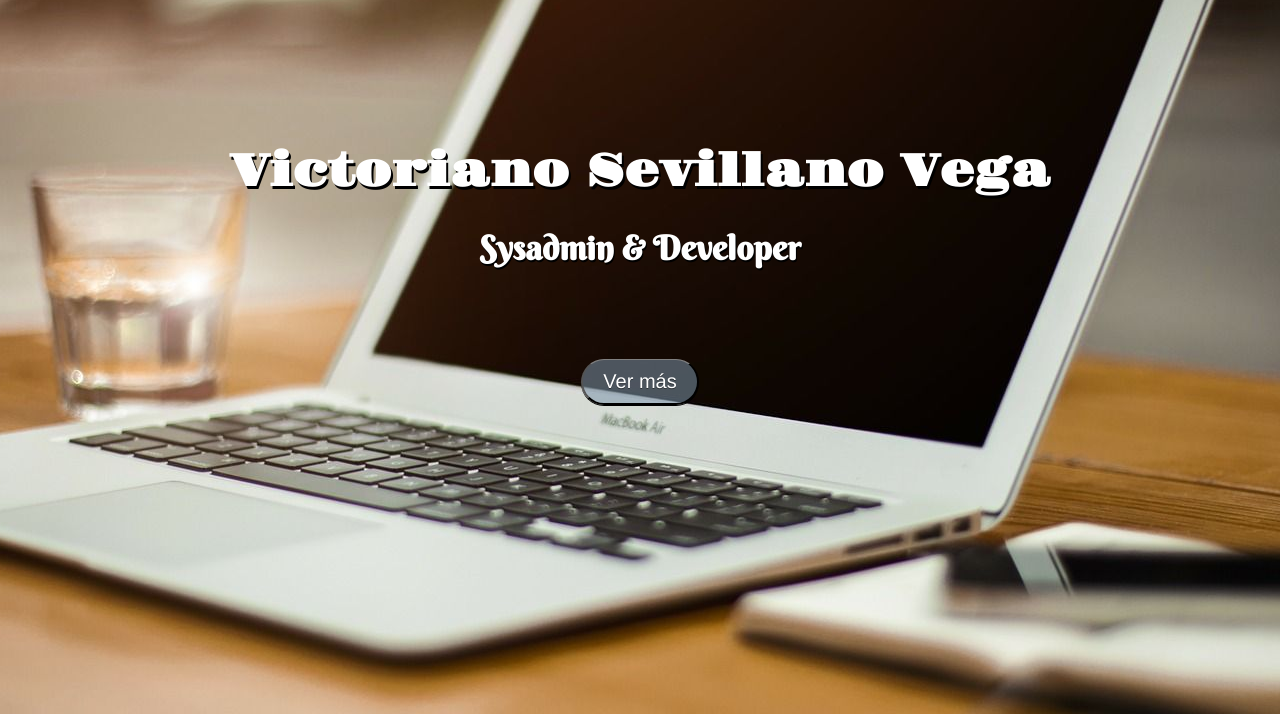
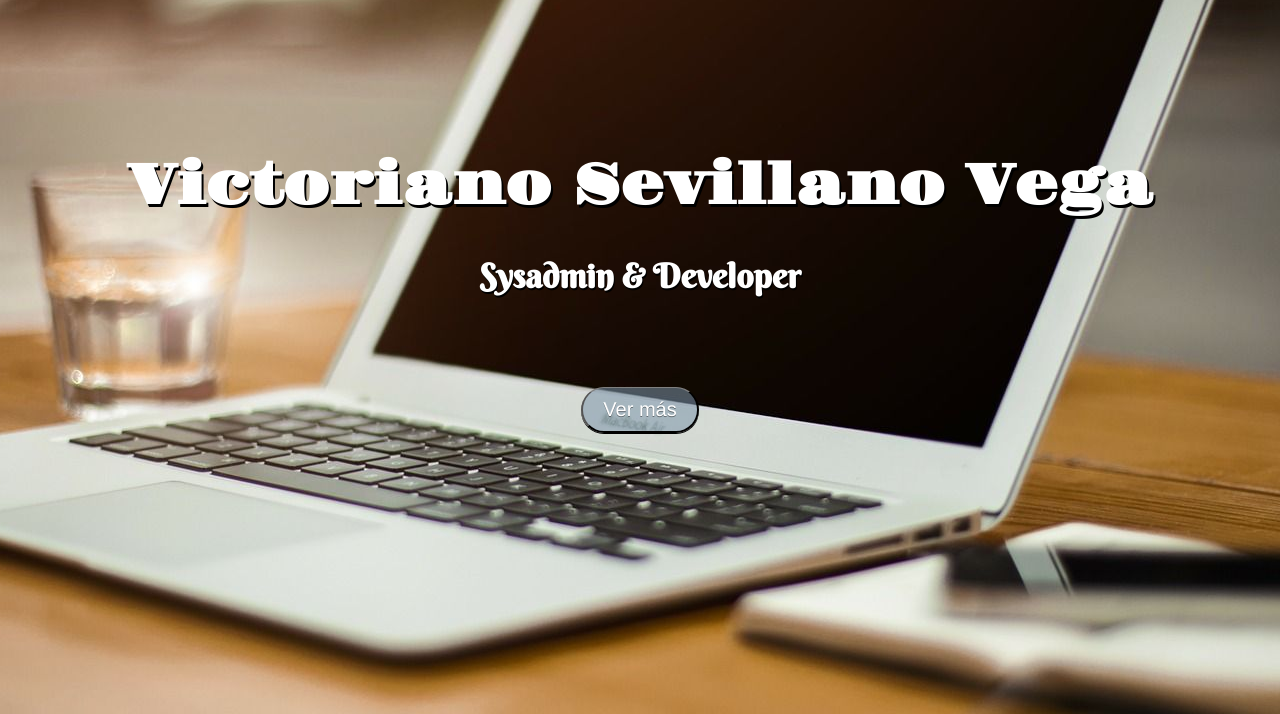
Before and after one commit to Vsevillano/vsevillano.github.io, a plain HTML site: page index.html in a window 1280 px wide. Shown: the part 86-800 px from the top of the page. Drawn offline with Linux system fonts and the light colour scheme; files whose address does not match are found by name.

Commit message:
Depuraciones

```diff
--- a/css/cabecera.css
+++ b/css/cabecera.css
@@ -52,3 +52,9 @@
         margin-top: 5%;
     }
 }
+
+@media screen and (min-width: 1024px) {
+    h1 {
+        font-size: 3.5rem;
+    }
+}
--- a/css/estilos.css
+++ b/css/estilos.css
@@ -1,5 +1,5 @@
+@import url(menu.css);
 @import url(cabecera.css);
-@import url(menu.css);
 @import url(sobre-mi.css);
 @import url(proyectos.css);
 @import url(footer.css);
--- a/css/menu.css
+++ b/css/menu.css
@@ -218,3 +218,10 @@
         font-size: 1.4rem;
     }
 }
+
+@media screen and (min-width: 1024px) {
+    .inicio {
+        padding-top: 5%;
+        font-size: 2rem;
+    }
+}
--- a/index.html
+++ b/index.html
@@ -8,9 +8,7 @@
     <meta http-equiv="X-UA-Compatible" content="ie=edge">
     <meta name="description" content="Portfolio de Victoriano Sevillano Vega con contenido de Adminsitracion de sistemas informaticos (Sysadmin) y desarrollo de aplicaciones web (Developer). Todo el contenido relacionado con la administracion y el desarrollo." />
     <title>Victoriano Sevillano Vega - Portfolio</title>
-    <script src="js/jquery-3.2.1.js"></script>
-    <script src="js/menu.js"></script>
-    <script src="js/bajar.js"></script>
+
 </head>
 <body>
     <main>
@@ -117,4 +115,7 @@
         </div>
     </footer>
 </body>
+<script src="js/jquery-3.2.1.js"></script>
+<script src="js/menu.js"></script>
+<script src="js/bajar.js"></script>
 </html>
```
